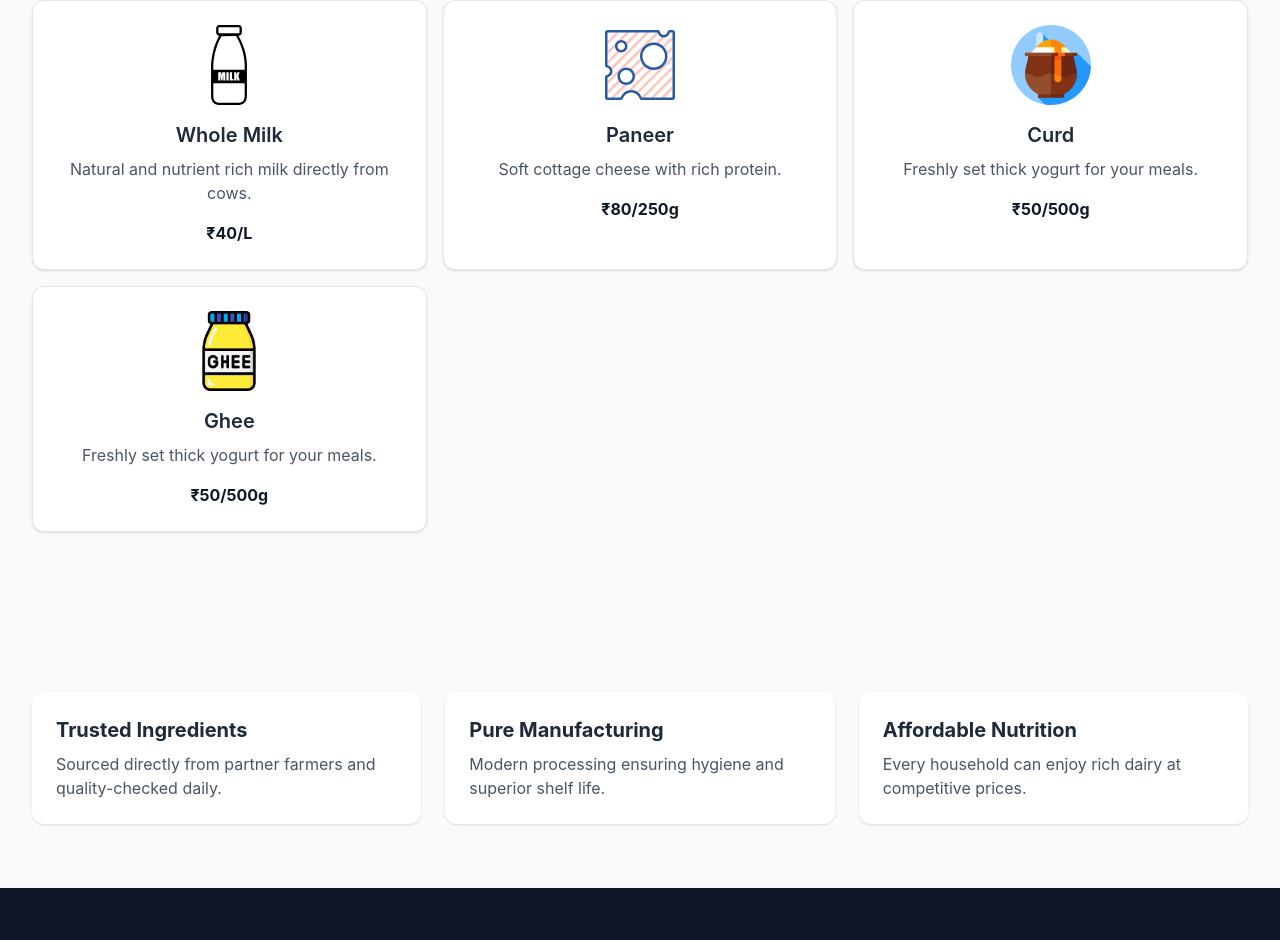
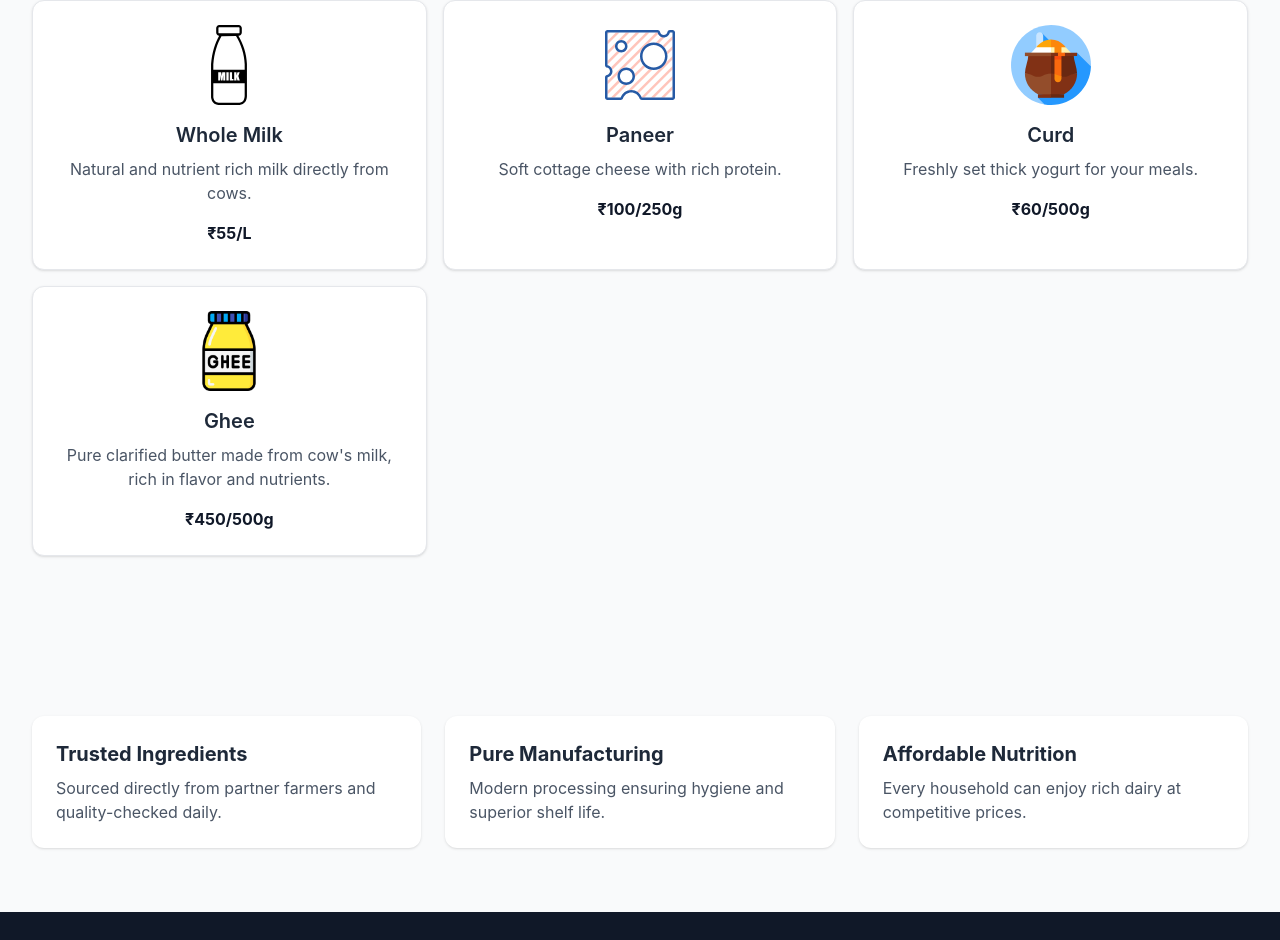
Before and after one commit to DSR45/Dev-Bhumi-Dairy, a React (Vite) app: page / in a window 1280 px wide. Shown: the part 852-1792 px from the top of the page. Built offline with nearby package versions, Linux system fonts and the light colour scheme.

Commit message:
Added updated desc and prices

```diff
--- a/src/data/products.js
+++ b/src/data/products.js
@@ -5,10 +5,10 @@ import GheeIcon from '../assets/Ghee.png';
 
 
 const products = [
-      { name: 'Whole Milk', desc: 'Natural and nutrient rich milk directly from cows.', price: '₹40/L', icon: milkBottleIcon },
-  { name: 'Paneer', desc: 'Soft cottage cheese with rich protein.', price: '₹80/250g', icon: paneerIcon },
-  { name: 'Curd', desc: 'Freshly set thick yogurt for your meals.', price: '₹50/500g', icon: curdIcon },
-  { name: 'Ghee', desc: 'Freshly set thick yogurt for your meals.', price: '₹50/500g', icon: GheeIcon },
+      { name: 'Whole Milk', desc: 'Natural and nutrient rich milk directly from cows.', price: '₹55/L', icon: milkBottleIcon },
+  { name: 'Paneer', desc: 'Soft cottage cheese with rich protein.', price: '₹100/250g', icon: paneerIcon },
+  { name: 'Curd', desc: 'Freshly set thick yogurt for your meals.', price: '₹60/500g', icon: curdIcon },
+  { name: 'Ghee', desc: 'Pure clarified butter made from cow\'s milk, rich in flavor and nutrients.', price: '₹450/500g', icon: GheeIcon },
 ];
 
 export default products;
```
